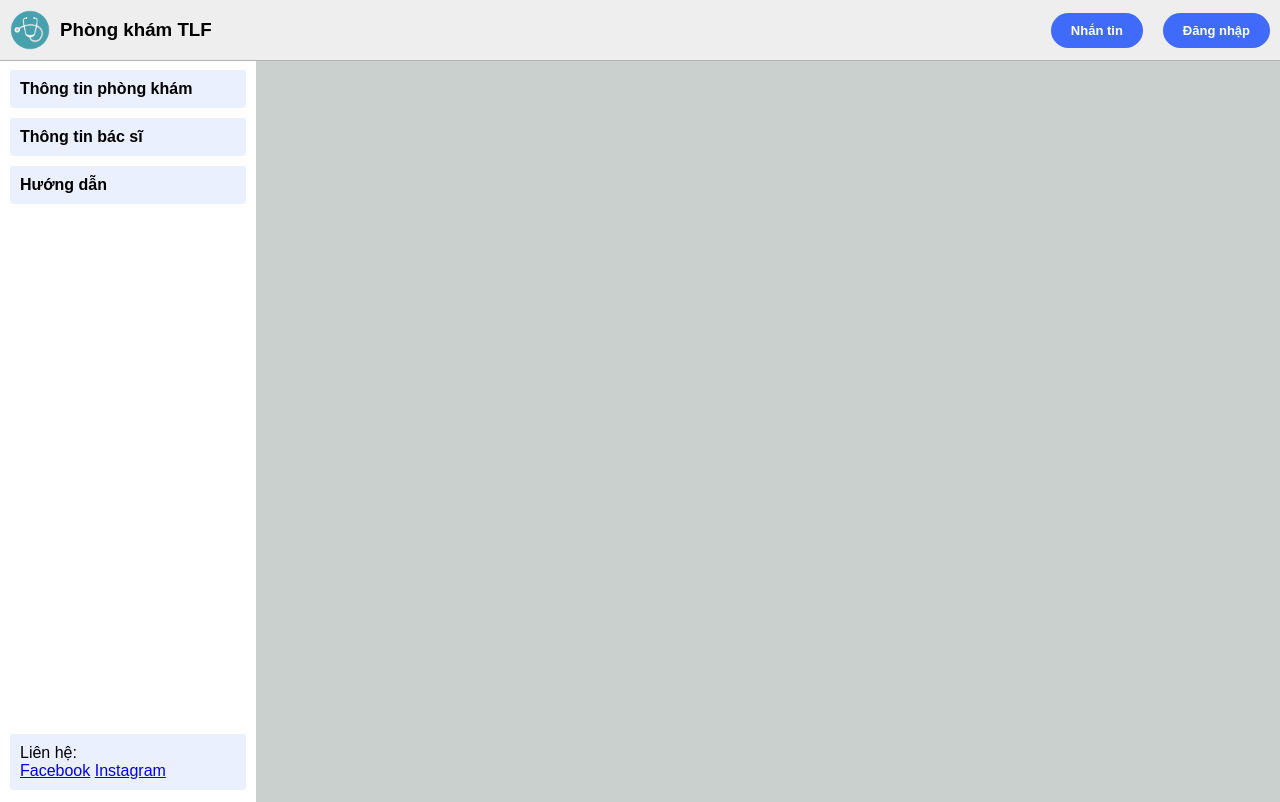
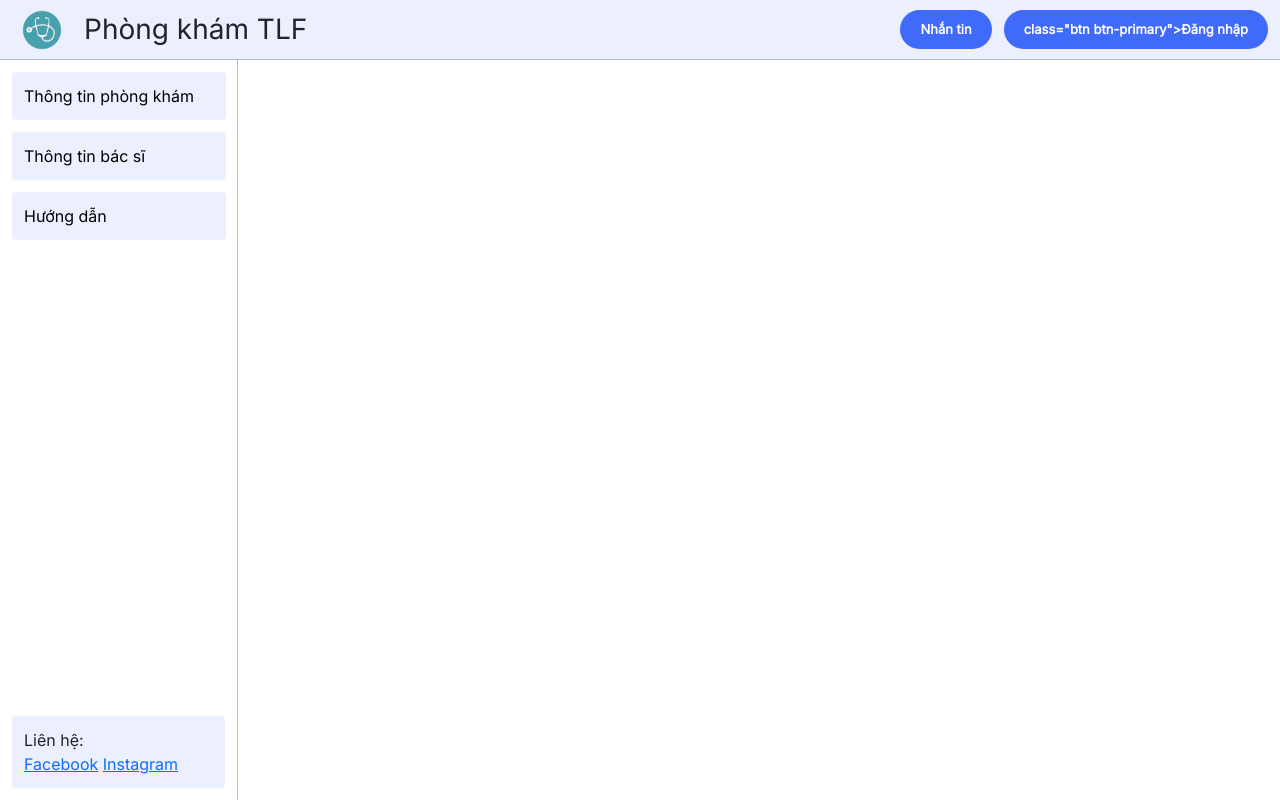
Before and after one commit to ptduy2603/TLF_Project, a plain HTML site: page index.html in a window 1280 px wide. Shown: the top 802 px of the page. Drawn offline with nearby package versions, Linux system fonts and the light colour scheme.

Commit message:
Update raw

```diff
--- a/css/main.css
+++ b/css/main.css
@@ -1,34 +1,68 @@
+@import url("https://fonts.googleapis.com/css2?family=Inter&display=swap");
+
+*::-webkit-scrollbar {
+  display: none;
+  font-weight: bold;
+  display: inline-block;
+}
+
 html,
 body {
+  box-sizing: border-box;
   margin: 0;
   padding: 0;
-    font-family: sans-serif;
+  font-family: "Inter", sans-serif !important;
   scroll-behavior: smooth;
 }
 
 :root {
-    --primary-color-1: #406AF9;
+  --primary-color-1: #406af9;
+  --primary-color-2: #ecf0fe;
+}
+
+#main-frame {
+  max-width: min(100%, 1440px);
+  height: 100vh;
+  margin: 0 auto;
 }
 
 /* Header  */
 
 #header {
+  /* Header */
+
+  box-sizing: border-box;
+
+  /* Auto layout */
+
+  display: flex;
+  flex-direction: row;
+  justify-content: flex-end;
+  align-items: center;
+  padding: 0px 12px;
+  gap: 12px;
+
   width: 100%;
   height: 60px;
-    display: flex;
-    align-items: center;
+
+  background: var(--primary-color-2);
   border-bottom: 1px solid rgba(0, 0, 0, 0.25);
-    background-color: #eee;
-    user-select: none;
-    position: fixed;
-    opacity: 1;
+
+  /* Inside auto layout */
+
+  flex: none;
+  order: 0;
+  align-self: stretch;
+  flex-grow: 0;
 }
 
+#header-title {
+  margin: 0;
+}
 
 #header-title:hover {
   color: var(--primary-color-1);
 }
-
 
 #header-login-btn,
 #header-chat-btn {
@@ -36,8 +70,6 @@ body {
   border-radius: 22px;
   border: none;
   outline: none;
-    margin-left: 10px;
-    margin-right: 10px;
   background-color: var(--primary-color-1);
   color: #fff;
   font-size: 13px;
@@ -48,7 +80,7 @@ body {
 #header-login-btn:hover,
 #header-chat-btn:hover {
   cursor: pointer;
-    background-color:#fff;
+  background-color: #fff;
   color: var(--primary-color-1);
 }
 
@@ -56,42 +88,71 @@ body {
   margin-left: auto;
 }
 
-
 #header-logo {
   height: 40px;
   margin: 0 10px;
   line-height: 60px;
 }
 
-
 /* Navbar */
 #navbar {
-    height: calc(100% - 60px);
-    top: 60px;
-    width: 20%;
+  /* Body */
   float: left;
 
-    position: fixed;
-    overflow: hidden;
+  /* Auto layout */
+
   display: flex;
   flex-direction: column;
   justify-content: space-between;
+  align-items: flex-start;
+  padding: 12px;
+  gap: 12px;
+
+  width: 238px;
+  height: calc(100% - 60px);
+
+  border-right: 1px solid rgba(0, 0, 0, 0.25);
+
+  /* Inside auto layout */
+
+  flex: none;
+  order: 1;
+  align-self: stretch;
+  flex-grow: 1;
 }
 
+#navbar-list {
+  /* Top */
+  box-sizing: border-box;
 
-#navbar-list {
-    font-weight: bold;
-    user-select: none;
+  /* Auto layout */
+
+  display: flex;
+  flex-direction: column;
+  align-items: flex-start;
+  padding: 0px;
+  gap: 12px;
+
+  width: 214px;
+  height: 132px;
+
+  /* Inside auto layout */
+
+  flex: none;
+  order: 0;
+  flex-grow: 0;
   list-style: none;
-    padding-inline-start: 0;
-    margin-inline-start: 0;
-    margin-block-start: 0;
 }
 
-#navbar-list li, #contact {
-    background: rgba(64, 106, 249, 0.1);
-    margin: 10px;
-    padding: 10px;
+#navbar-list a {
+  width: 100%;
+}
+
+#navbar-list li,
+#contact {
+  background: var(--primary-color-2);
+  width: 100%;
+  padding: 12px;
   border-radius: 4px;
   font-size: 16px;
 }
@@ -99,14 +160,14 @@ body {
 #navbar-list a {
   text-decoration: none;
   color: #000;
-
 }
 
 #navbar-list li:hover {
   cursor: pointer;
   transform: scale(1.05);
   box-shadow: 2px 2px #eee;
-    color: var(--primary-color-1);
+  background-color: var(--primary-color-1);
+  color: #fff;
 }
 
 #navbar #contact span {
@@ -116,13 +177,29 @@ body {
 /* Content */
 
 #content {
-    margin-top: 60px;
+  /* Body */
   float: right;
-    width: 80%;
-    height: 1000px;
-    background-color: #c9d0ce;
+
+  /* Auto layout */
+
+  display: flex;
+  flex-direction: column;
+  align-items: flex-start;
+  gap: 12px;
+
+  margin: 0;
+  padding: 12px;
+  height: calc(100% - 60px);
+  overflow: hidden;
+  overflow-y: scroll;
+
+  /* Inside auto layout */
+
+  /* flex: none;
+  order: 1;
+  align-self: stretch;
+  flex-grow: 1; */
 }
-
 
 /* Footer */
 
--- a/index.html
+++ b/index.html
@@ -8,23 +8,34 @@
     <link rel="stylesheet" href="./css/main.css">
     <script src="https://kit.fontawesome.com/a076d05399.js" crossorigin="anonymous"></script>
     <link rel="shortcut icon" href="./assets/images/favicon.png" type="image/x-icon">
+    <link href="https://cdn.jsdelivr.net/npm/bootstrap@5.3.0-alpha3/dist/css/bootstrap.min.css" rel="stylesheet"
+        integrity="sha384-KK94CHFLLe+nY2dmCWGMq91rCGa5gtU4mk92HdvYe+M/SXH301p5ILy+dN9+nJOZ" crossorigin="anonymous">
     <title>Phòng khám TLF</title>
 </head>
 
 <body class="">
     <!-- Default page is not-logined page -->
+    <div id="main-frame">
         <div id="header">
             <img id="header-logo" src="./assets/images/favicon.png" alt="TLF">
             <h3 id="header-title">Phòng khám TLF</h3>
             <button id="header-chat-btn">Nhắn tin</button>
-        <button id="header-login-btn">Đăng nhập</button>
-    </h1></div>
+            <button
+            <!-- id="header-login-btn" -->
+             class="btn btn-primary">Đăng nhập</button>
+        </div>
 
-    <div id="navbar" class="">
+        <div id="navbar" class="col-2">
             <ul id="navbar-list">
-            <a href="#"><li>Thông tin phòng khám</li></a>
-            <a href="#"><li>Thông tin bác sĩ</li></a>
-            <a href="#"><li>Hướng dẫn</li></a>
+                <a href="#">
+                    <li>Thông tin phòng khám</li>
+                </a>
+                <a href="#">
+                    <li>Thông tin bác sĩ</li>
+                </a>
+                <a href="#">
+                    <li>Hướng dẫn</li>
+                </a>
             </ul>
             <div id="contact">
                 Liên hệ:<br>
@@ -33,13 +44,14 @@
             </div>
         </div>
 
-    <div id="content">
+        <div id="content" class="col-10">
 
         </div>
         <!-- <div id="footer">
             This is footer
         </div> -->
 
+    </div>
     <script src="./javascript/main.js"></script>
 </body>
 
```
Lines whose indentation alone changed are shown as unchanged.
